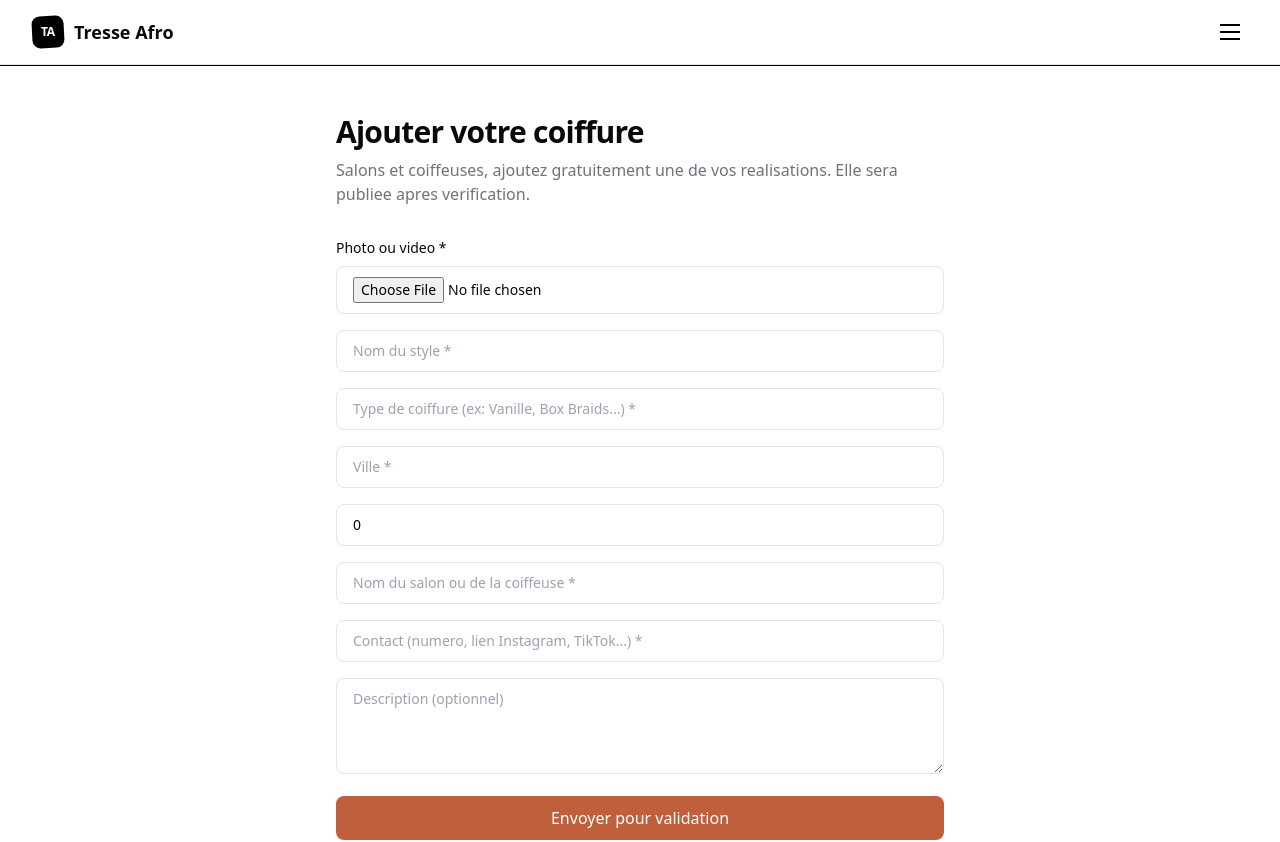
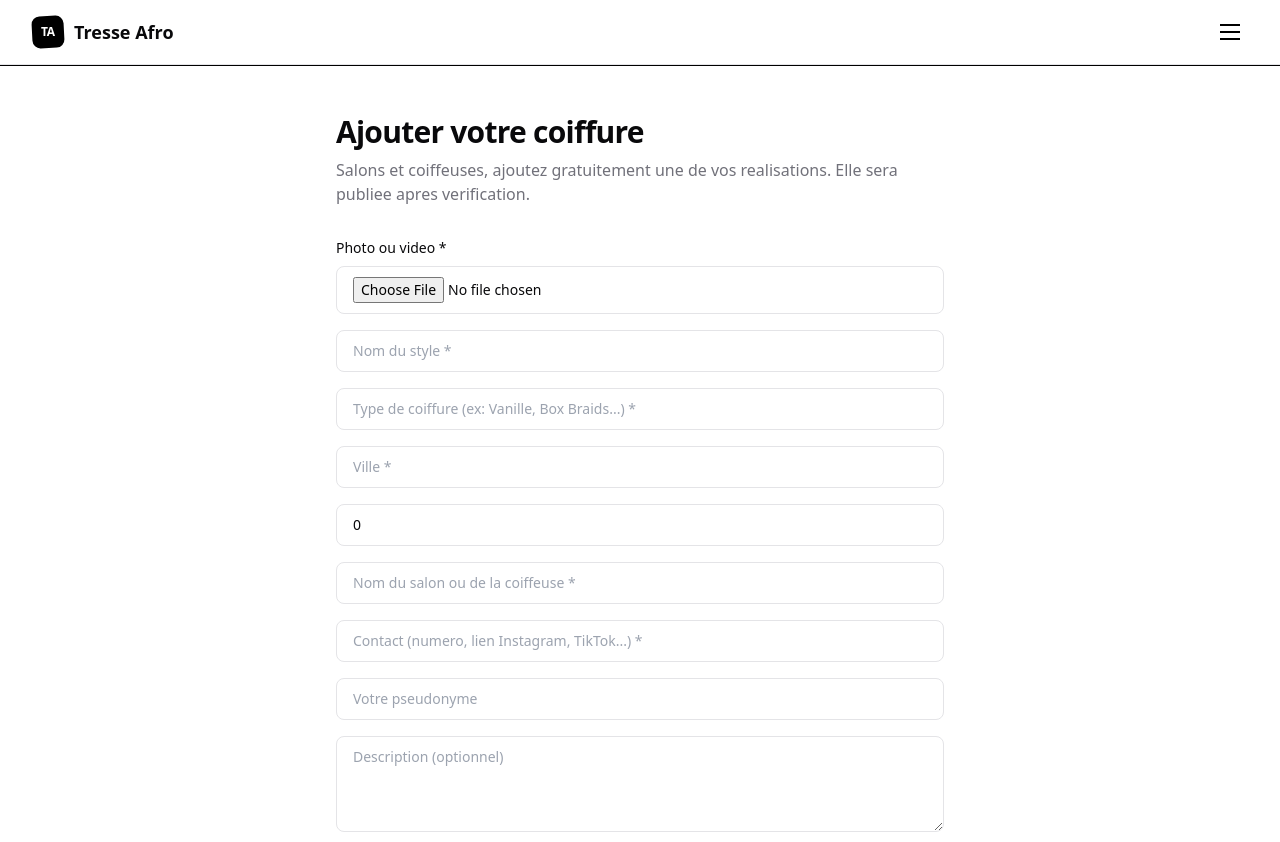
Before and after one commit to rbj39952-del/Tresse-afro2, a Next.js app: page /proposer in a window 1280 px wide. Shown: the top 842 px of the page. Built offline with nearby package versions, Linux system fonts and the light colour scheme; no server answers.

Commit message:
Update page.tsx

```diff
--- a/app/proposer/page.tsx
+++ b/app/proposer/page.tsx
@@ -21,6 +21,7 @@ export default function ProposerPage() {
     contact: '',
     image_url: '',
     description: '',
+    submitted_by: '',
   })
 
   const handleFileChange = async (e: React.ChangeEvent<HTMLInputElement>) => {
@@ -61,6 +62,7 @@ export default function ProposerPage() {
         city: formData.city.trim(),
         salon_name: formData.salon_name.trim(),
         contact: formData.contact.trim(),
+        submitted_by: formData.submitted_by.trim(),
       }),
     })
     setSending(false)
@@ -183,6 +185,14 @@ export default function ProposerPage() {
               required
             />
 
+            <input
+              type="text"
+              placeholder="Votre pseudonyme"
+              value={formData.submitted_by}
+              onChange={(e) => setFormData({ ...formData, submitted_by: e.target.value })}
+              className="input"
+            />
+
             <textarea
               placeholder="Description (optionnel)"
               value={formData.description}
```
